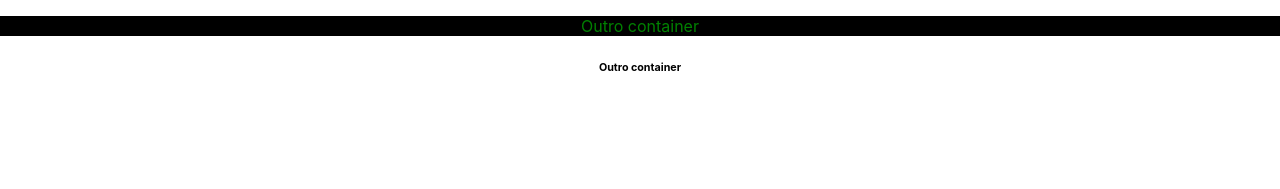
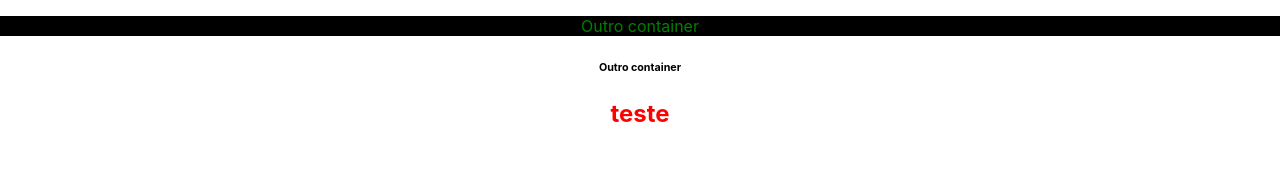
Before and after one commit to gabsbento/curso-react, a React (Create React App) app: page / in a window 1280 px wide. Shown: the top 189 px of the page. Built offline with nearby package versions, Linux system fonts and the light colour scheme.

Commit message:
:sparkles: feat: css inline dinamico

```diff
--- a/src/App.jsx
+++ b/src/App.jsx
@@ -2,9 +2,12 @@ import "./App.css";
 import OtherContainer from "./components/OtherContainer";
 
 function App() {
+  let n = 1;
   return (
     <div className="App">
       <OtherContainer />
+      {/* CSS Inline Dinamico */}
+      <h2 style={n < 10 ? { color: "red" } : { color: "green" }}> teste</h2>
     </div>
   );
 }
```
